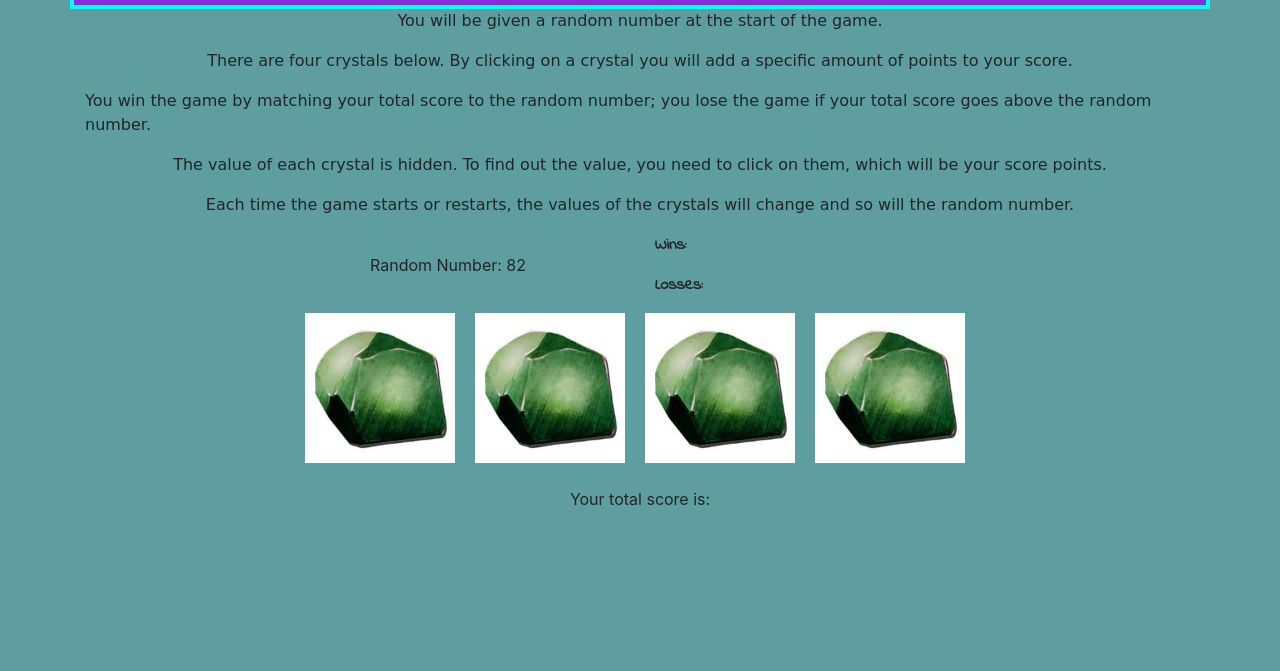
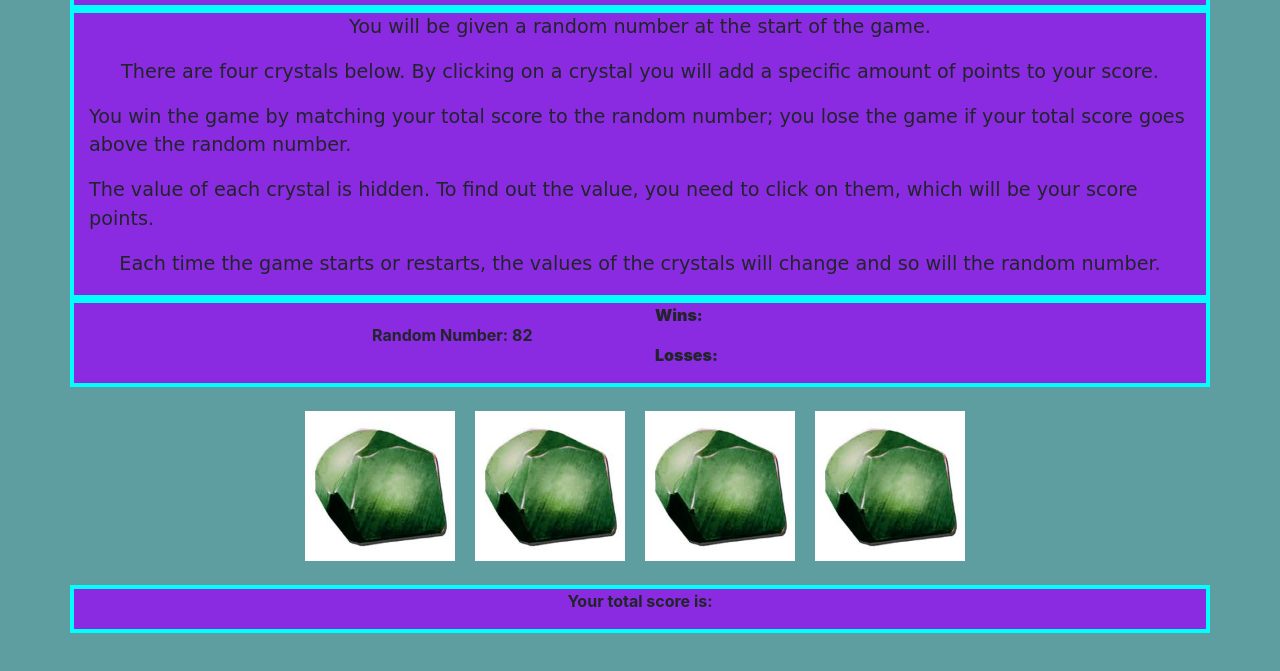
Before and after one commit to JoshuaJC23/unit-4-game, a plain HTML site: page index.html in a window 1280 px wide. Shown: the part 55-726 px from the top of the page. Drawn offline with nearby package versions, Linux system fonts and the light colour scheme; a web font is replaced by a local one.

Commit message:
gave body background color and also the different div classes and id's. Also added borders.

```diff
--- a/assets/css/style.css
+++ b/assets/css/style.css
@@ -22,14 +22,16 @@
     display: flex;
     justify-content: center;
     align-items: center;
+    font-size: larger;
+}
+
+#ptag {
+    background-color: blueviolet;
+    border: cyan solid 4px;
 }
 
 h1{
     font-family: 'Bungee Inline', cursive;
-}
-
-.score{
-    font-family: 'Indie Flower', cursive;
 }
 
 body {
@@ -48,10 +50,16 @@ body {
     display: flex;
     justify-content: center;
     align-items: center;
+    font-weight: bold;
+    background-color: blueviolet;
+    border: cyan solid 4px;
 }
 
 #result {
     display: flex;
     justify-content: center;
     align-items: center;
+    font-weight: bold;
+    background-color: blueviolet;
+    border: cyan solid 4px;
 }
--- a/index.html
+++ b/index.html
@@ -26,7 +26,7 @@
         </div>
 
         <div class="row">
-            <div class="col-md-12">
+            <div class="col-md-12" id="ptag">
                 <p class="info">
                     You will be given a random number at the start of the game.
                 </p>
@@ -56,6 +56,8 @@
             </div>
         </div>
 
+        <br>
+
         <div class="row">
             <div class="col-md-12">
                 <div class="crystals">
```
